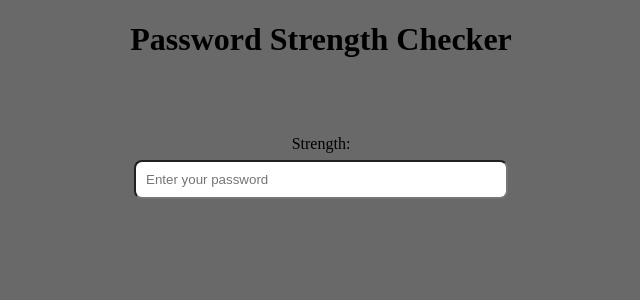
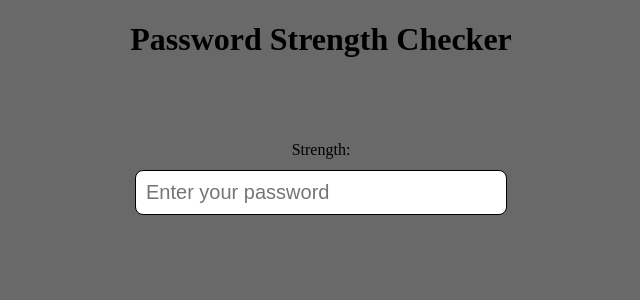
Before and after one commit to Eshhaa11/password-strength-checker, a React (Create React App) app: page / in a window 1280 px wide. Shown: the top 300 px of the page, without its empty margins (319-959 px from the left). Built offline with nearby package versions, Linux system fonts and the light colour scheme.

Commit message:
added top

```diff
--- a/src/Components/Password.css
+++ b/src/Components/Password.css
@@ -12,6 +12,8 @@ body {
    width: 350px;
    padding: 10px;
    position: relative;
-   top: 80px;
+   top: 90px;
+   border: 1px solid black;
    border-radius: 8px;
+   font-size: 20px;
 }
```
